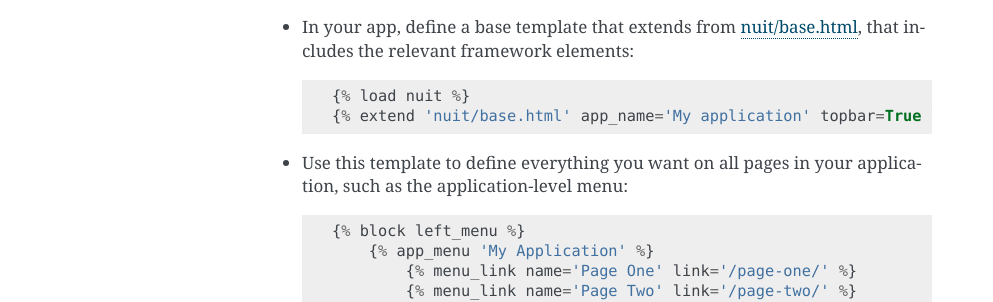
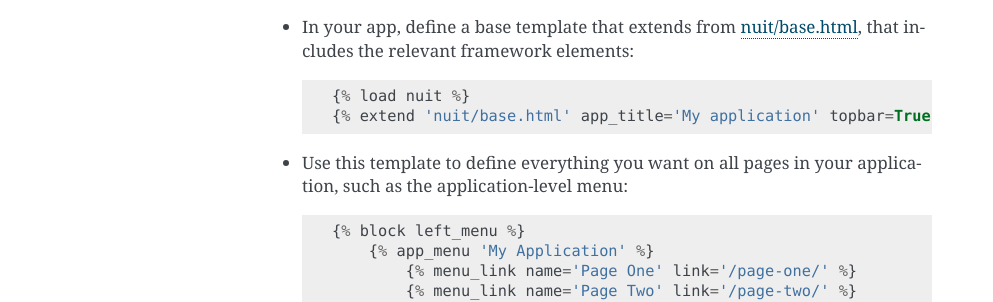
Before and after one commit to ocadotechnology/django-nuit, a Sphinx documentation site: the page built from docs/basics.txt, in a window 1280 px wide. Shown: the part 217-519 px from the top of the page, without its empty margins (148-1141 px from the left). Built offline with Sphinx 7.4.7, drawn with Linux system fonts in a browser that asks for light colours; the version number could not be read and is left out.

Commit message:
Fix the basic example, it's app_title not app_name.

```diff
--- a/docs/basics.txt
+++ b/docs/basics.txt
@@ -7,7 +7,7 @@ To get started with Nuit, follow the steps below. Note: this is a quick overview
 * In your app, define a base template that extends from :ref:`template-nuit-base`, that includes the relevant framework elements::
 
     {% load nuit %}
-    {% extend 'nuit/base.html' app_name='My application' topbar=True leftmenu=True %}
+    {% extend 'nuit/base.html' app_title='My application' topbar=True leftmenu=True %}
 
 * Use this template to define everything you want on all pages in your application, such as the application-level menu::
 
```
